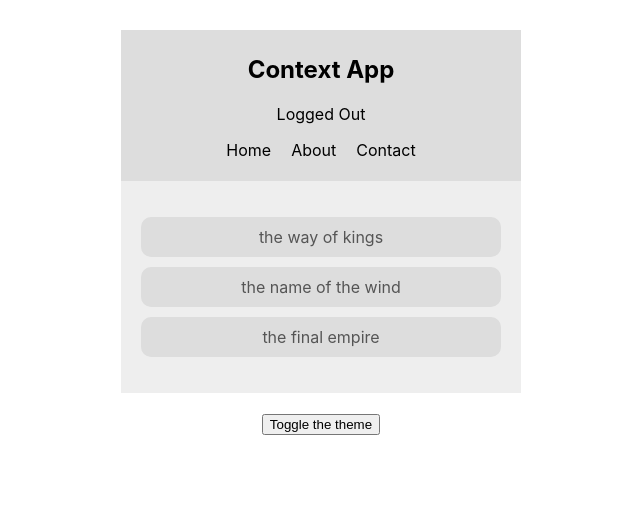
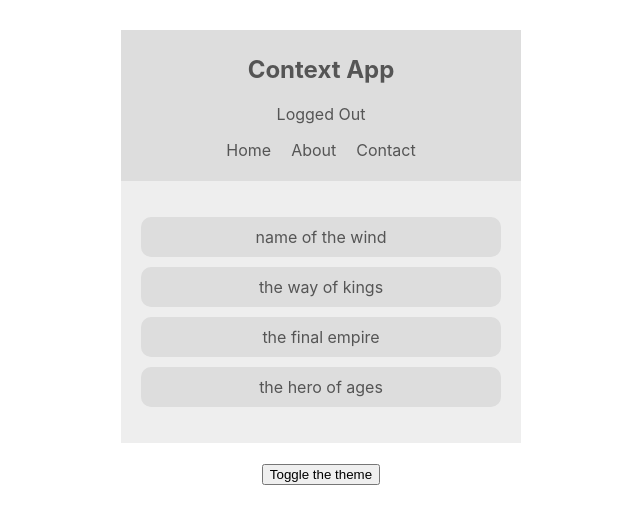
Before and after one commit to smooth97/React-context-hooks, a React (Create React App) app: page / in a window 1280 px wide. Shown: the top 524 px of the page, without its empty margins (319-959 px from the left). Built offline with nearby package versions, Linux system fonts and the light colour scheme.

Commit message:
book context 생성

```diff
--- a/src/App.js
+++ b/src/App.js
@@ -4,6 +4,8 @@ import BookList from "./components/BookList.jsx";
 import ThemeContextProvider from "./contexts/ThemeContext.jsx";
 import ThemeToggle from "./components/ThemeToggle.jsx";
 import AuthContextProvider from "./contexts/AuthContext.jsx";
+import SongList from "./components/SongList.jsx";
+import BookContextProvider from "./contexts/BookContext.jsx";
 
 function App() {
   return (
@@ -11,7 +13,9 @@ function App() {
       <AuthContextProvider>
       <ThemeContextProvider>
         <Navbar />
+        <BookContextProvider>
         <BookList />
+        </BookContextProvider>
         <ThemeToggle />
       </ThemeContextProvider>
       </AuthContextProvider>
--- a/src/components/BookList.jsx
+++ b/src/components/BookList.jsx
@@ -1,8 +1,10 @@
 import React, { useContext } from "react";
 import { ThemeContext } from "../contexts/ThemeContext";
+import { BookContext } from "../contexts/BookContext";
 
 const BookList = () => {
   const [lightTheme, light, dark] = useContext(ThemeContext);
+  const { books } = useContext(BookContext);
   const theme = lightTheme ? light : dark;
   return (
     <div
@@ -10,9 +12,11 @@ const BookList = () => {
       style={{ color: theme.syntax, background: theme.bg }}
     >
       <ul>
-        <li style={{ background: theme.ui }}>the way of kings</li>
-        <li style={{ background: theme.ui }}>the name of the wind</li>
-        <li style={{ background: theme.ui }}>the final empire</li>
+        {books.map(book => {
+          return (
+            <li key={book.id} style={{ background: theme.ui }}>{book.title}</li>
+          )
+        })}
       </ul>
     </div>
   );
--- a/src/components/Navbar.jsx
+++ b/src/components/Navbar.jsx
@@ -8,7 +8,7 @@ const Navbar = () => {
   const [authenticated, toggleAuth] = useContext(AuthContext);
 
   return (
-    <nav style={{ background: theme.ui, color: theme.syntex }}>
+    <nav style={{ background: theme.ui, color: theme.syntax }}>
       <h1>Context App</h1>
       <div onClick={toggleAuth}>
         {authenticated ? 'Logged In' : 'Logged Out'}
--- /dev/null
+++ b/src/components/SongList.jsx
@@ -0,0 +1,42 @@
+import React, { useState, useEffect } from 'react';
+
+const SongList = () => {
+    const [songs, setSongs] = useState([
+        {title: 'almost home', id: 1},
+        {title: 'memory gospel', id: 2},
+        {title: 'this wild darkness', id: 3},
+    ])
+
+    const [ids, setIds] = useState(4);
+
+    const [titles, setTitles] = useState('');
+
+    const onChange = (e) => {
+        setTitles(e.target.value)
+    }
+
+    const onSubmit = (e) => {
+        e.preventDefault();
+        setIds(ids + 1);
+        setSongs([...songs, {title: titles, id: ids}])
+    }
+
+    useEffect(() => {
+        console.log('useEffect', songs);
+    }, [songs])
+    return (
+        <div className="song-list">
+            <ul>
+                {songs.map(song => {
+                    return ( <li key={song.id}>{song.title}</li> )
+                })}
+            </ul>
+            <form onSubmit={onSubmit}>
+                <input type="text" name={titles} value={titles} onChange={onChange}/>
+                <button>Add a song</button>
+            </form>
+        </div>
+    )
+}
+
+export default SongList;
--- /dev/null
+++ b/src/contexts/BookContext.jsx
@@ -0,0 +1,21 @@
+import React, { createContext, useState } from 'react';
+
+export const BookContext = createContext();
+
+const BookContextProvider = props => {
+
+    const [books, setBooks] = useState([
+        {title: 'name of the wind', id : 1},
+        {title: 'the way of kings', id : 2},
+        {title: 'the final empire', id : 3},
+        {title: 'the hero of ages', id : 4},
+    ])
+
+    return (
+        <BookContext.Provider value={{books}}>
+            {props.children}
+        </BookContext.Provider>
+    )
+}
+
+export default BookContextProvider;
```
